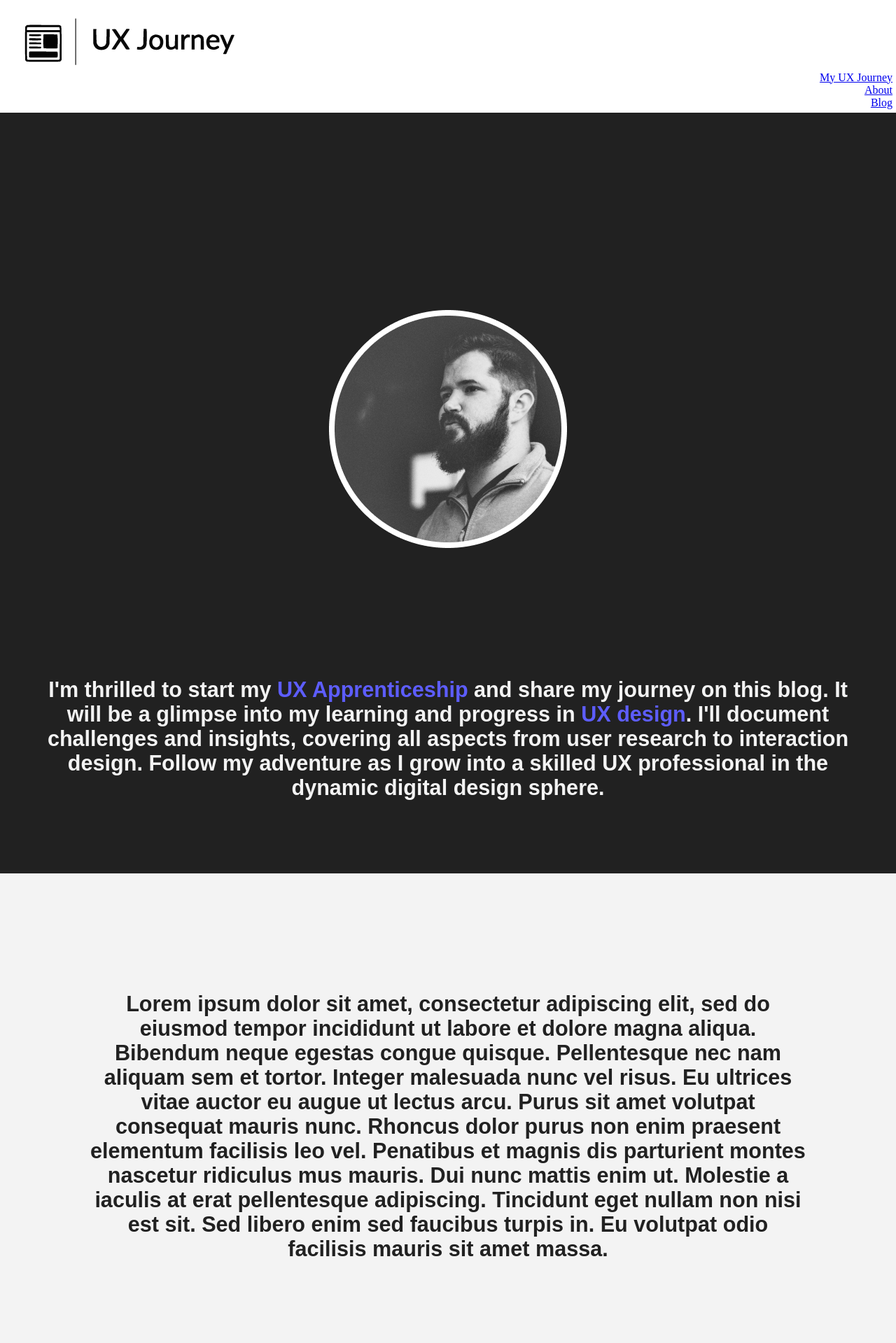
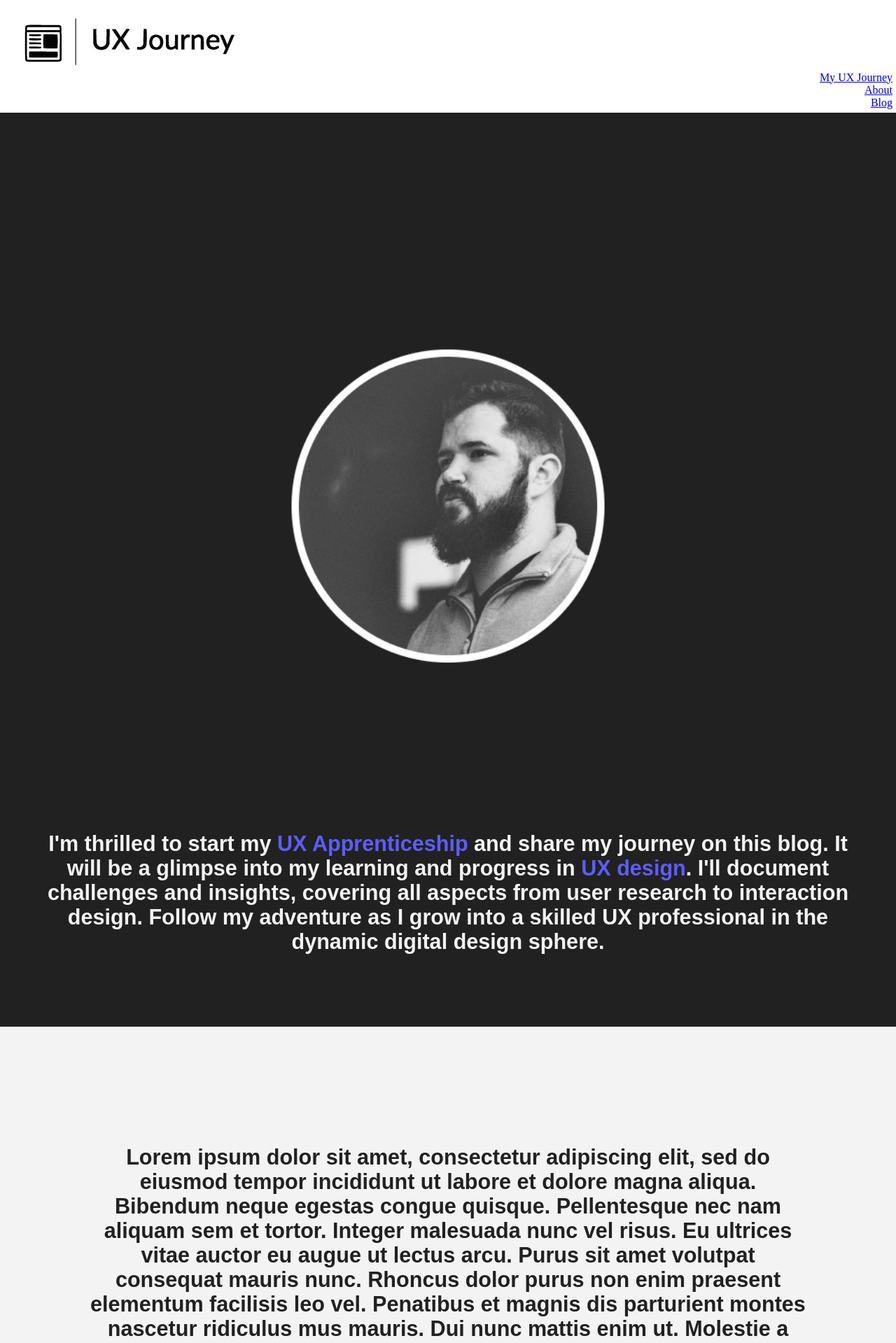
Before and after one commit to myuxjourney/myuxjourney.github.io, a Jekyll site: the page built from index.html, in a window 1280 px wide. Shown: the top 1919 px of the page at 70% size. Built offline with Jekyll 4.4.1, drawn with Linux system fonts in a browser that asks for light colours; nearby versions of some CDN libraries.

Commit message:
fixed image

```diff
--- a/_sass/_base.scss
+++ b/_sass/_base.scss
@@ -55,9 +55,9 @@ section{
   text-align: right;
 }
 
-.image-one {
-  display: block;
-  min-width: 30%;
-  max-width: 100%;
-  text-align: center;
+
+
+.responsive {
+  width: 100%;
+  height: auto;
 }
--- a/index.html
+++ b/index.html
@@ -3,7 +3,7 @@ layout: default
 ---
 <section class="one">
  <h1>
- <img src="/images/myphoto.png" alt="my ugly mug" style=" position: static;">
+ <img class="responsive"src="/images/myphoto.png" alt="my ugly mug" style=" position: static;">
   <br>
   I'm thrilled to start my <span style="color:rgb(93, 93, 255);font-weight: bolder;">UX Apprenticeship</span> and share my journey on this blog. It will be a glimpse into my learning and progress in <span style="color:rgb(93, 93, 255);font-weight: bolder;">UX design</span>.
   I'll document challenges and insights, covering all aspects from user research to interaction design.
```
